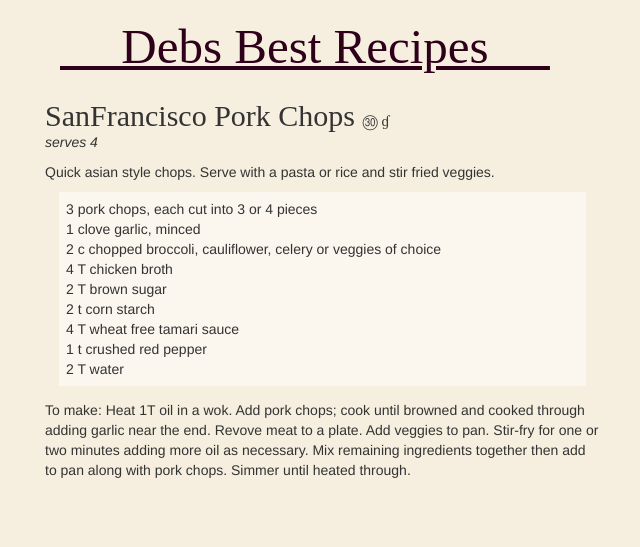
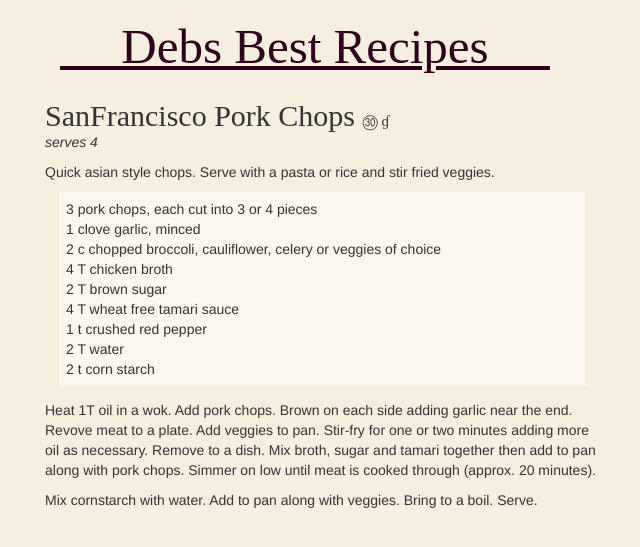
Before and after one commit to JonahBraun/debs-recipes, a Jekyll site: the page built from _posts/2005-06-17-sanfrancisco-pork-chops.md, in a window 1280 px wide. Shown: the top 547 px of the page, without its empty margins (10-650 px from the left). Built offline with Jekyll 4.4.1, drawn with Linux system fonts in a browser that asks for light colours; nearby versions of some CDN libraries; some web fonts are replaced; Markdown is read by kramdown in place of the engine named in the settings.

Commit message:
Update 2005-06-17-sanfrancisco-pork-chops.md

```diff
--- a/_posts/2005-06-17-sanfrancisco-pork-chops.md
+++ b/_posts/2005-06-17-sanfrancisco-pork-chops.md
@@ -12,9 +12,11 @@ Quick asian style chops. Serve with a pasta or rice and stir fried veggies.
 - 2 c chopped broccoli, cauliflower, celery or veggies of choice
 - 4 T chicken broth
 - 2 T brown sugar
-- 2 t corn starch
 - 4 T wheat free tamari sauce
 - 1 t crushed red pepper
 - 2 T water
+- 2 t corn starch
 
-To make: Heat 1T oil in a wok. Add pork chops; cook until browned and cooked through adding garlic near the end. Revove meat to a plate.  Add veggies to pan. Stir-fry for one or two minutes adding more oil as necessary. Mix remaining ingredients together then add to pan along with pork chops. Simmer until heated through.
+Heat 1T oil in a wok. Add pork chops. Brown on each side adding garlic near the end. Revove meat to a plate.  Add veggies to pan. Stir-fry for one or two minutes adding more oil as necessary. Remove to a dish. Mix broth, sugar and tamari together then add to pan along with pork chops. Simmer on low until meat is cooked through (approx. 20 minutes).
+
+Mix cornstarch with water.  Add to pan along with veggies. Bring to a boil.  Serve.
```
